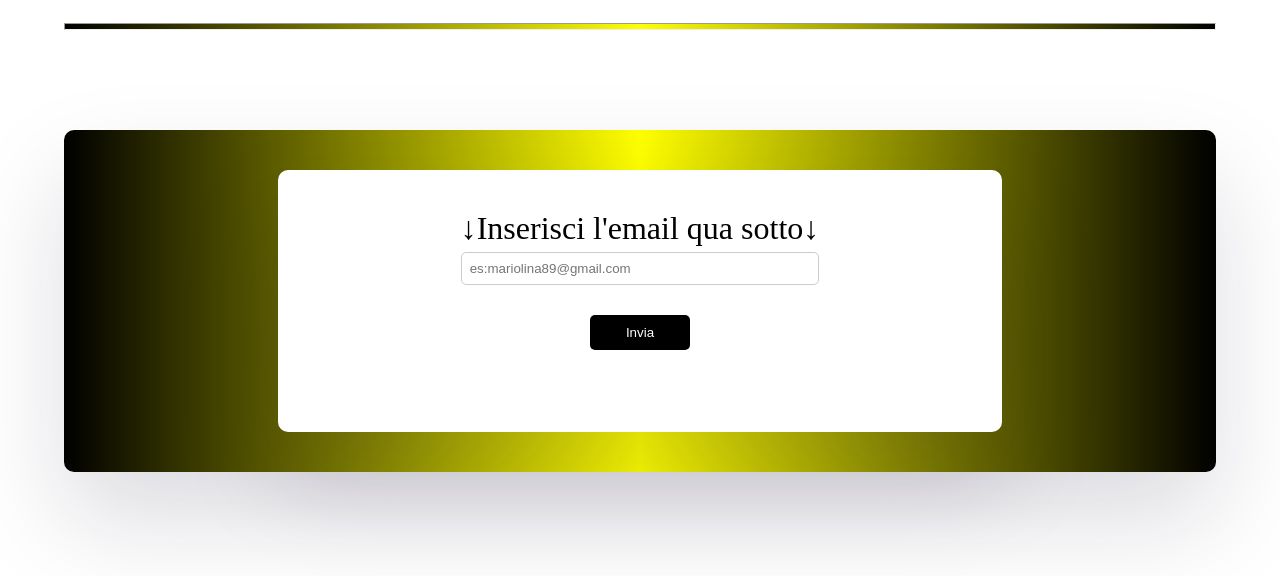
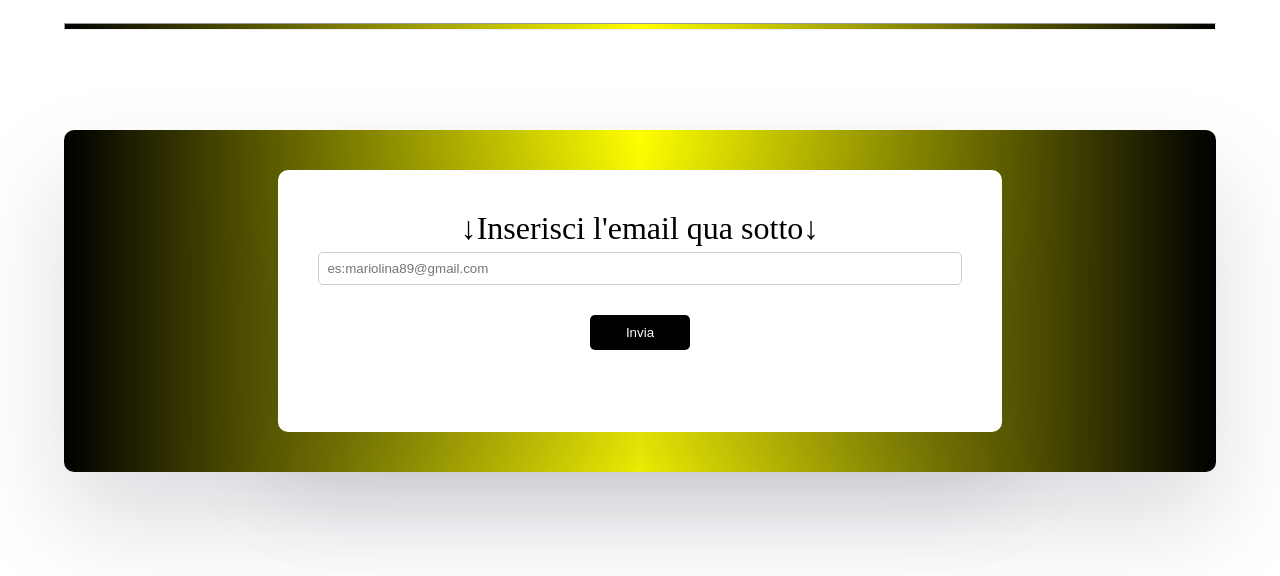
Before and after one commit to Marcottt777/Calcolatore-economia-ziendale, a plain HTML site: page index.html in a window 1280 px wide. Both pictures are taken after a click on the button "Lasciaci la tua email!!!". Shown: the part 224-800 px from the top of the page. Drawn offline with Linux system fonts and the light colour scheme.

Commit message:
index.html

```diff
--- a/index.html
+++ b/index.html
@@ -85,7 +85,7 @@
             let b=document.getElementById("buttonone");
             if (appare)
             {
-                c.style.display="flex";
+                c.style.display="block";
                 b.style.display="none";
             }
              else
```
